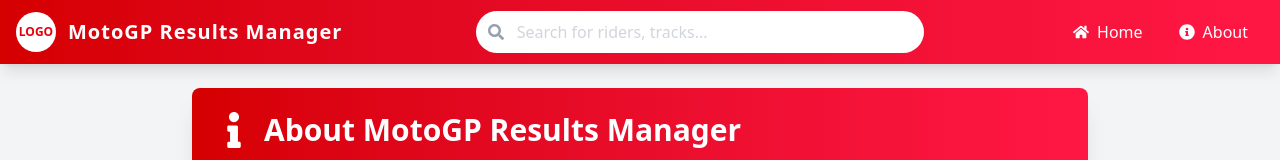
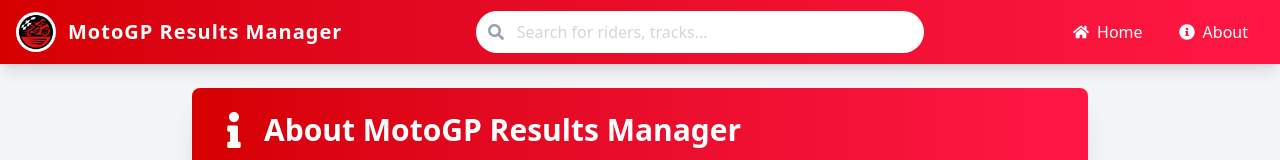
Before and after one commit to cacara82/motogp-results-manager, a React (Vite) app: page /about in a window 1280 px wide. Shown: the top 160 px of the page. Built offline with nearby package versions, Linux system fonts and the light colour scheme.

Commit message:
added logo & favicon

```diff
--- a/index.html
+++ b/index.html
@@ -2,7 +2,7 @@
 <html lang="en">
   <head>
     <meta charset="UTF-8" />
-    <link rel="icon" type="image/svg+xml" href="/vite.svg" />
+    <link rel="icon" type="image/svg+xml" href="logos/logo.png" />
     <meta name="viewport" content="width=device-width, initial-scale=1.0" />
     <title>MotoGP Results Manager</title>
     <link rel="stylesheet" href="src/main.css">
--- a/src/components/navbar.tsx
+++ b/src/components/navbar.tsx
@@ -120,7 +120,7 @@ export default function Navbar() {
           <div className="flex items-center">
             <div className="flex-shrink-0 flex items-center">
               <div className="h-10 w-10 bg-white rounded-full flex items-center justify-center">
-                <span className="text-red-600 font-bold text-xs">LOGO</span>
+                <img className="text-red-600 font-bold text-xs" src='logos/logo.png'/>
               </div>
               <span className="ml-3 text-xl font-bold text-white tracking-wider hidden sm:block">MotoGP Results Manager</span>
             </div>
```
Also changed, not shown: public/logos/logo.png (added).
